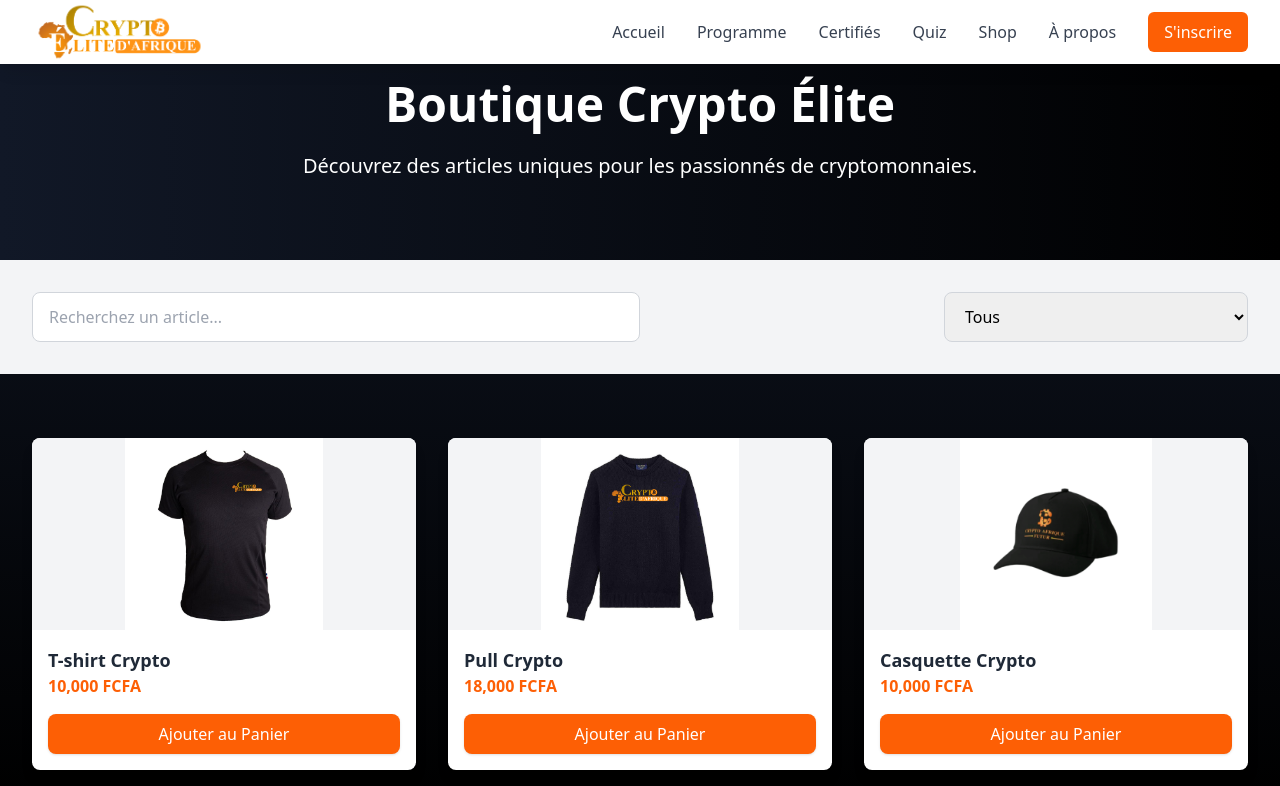
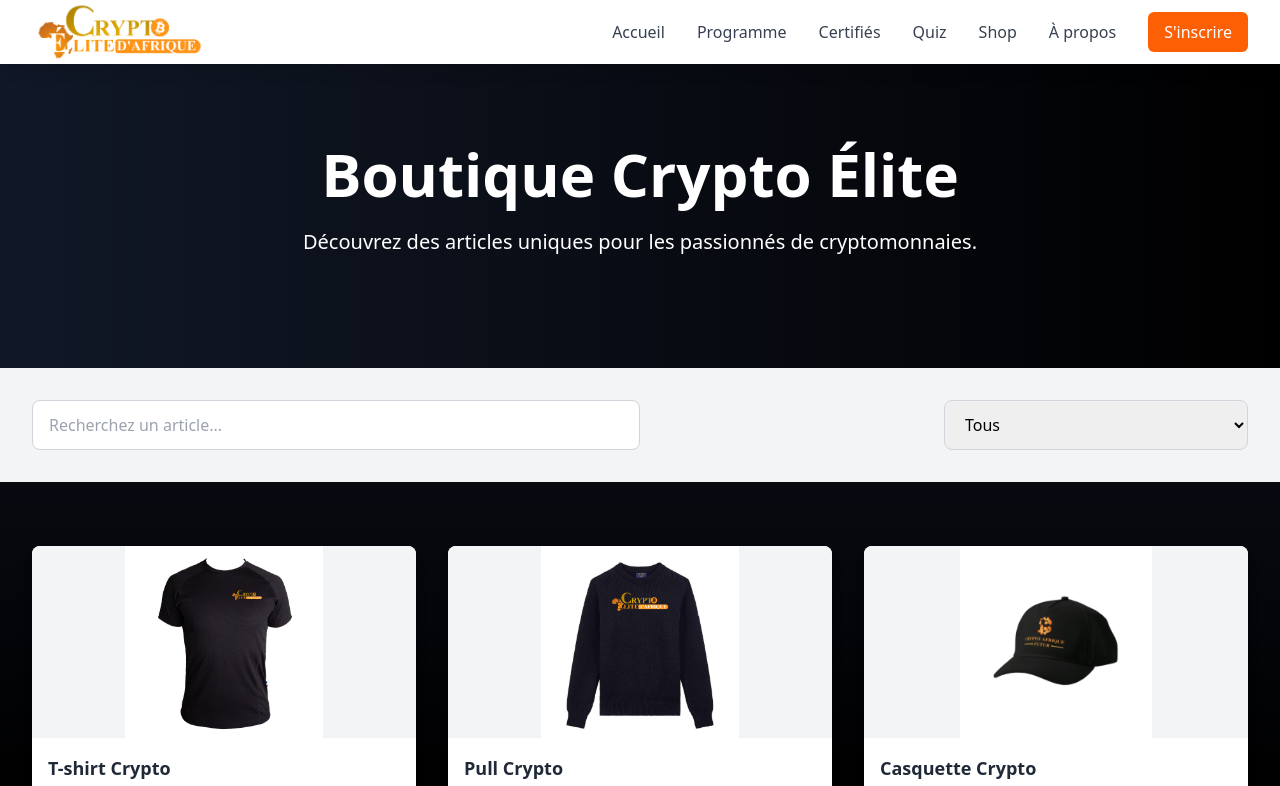
Before and after one commit to Nit-harley/CryptoElitedAfrique, a React (Vite) app: page /shop in a window 1280 px wide. Shown: the top 786 px of the page. Built offline with nearby package versions, Linux system fonts and the light colour scheme.

Commit message:
marge appbar shop

```diff
--- a/src/pages/Shop.tsx
+++ b/src/pages/Shop.tsx
@@ -116,9 +116,9 @@ export default function Shop() {
 
 
       {/* Hero Section */}
-      <section className="bg-gradient-to-r text-white py-20">
+      <section className="bg-gradient-to-r text-white py-28 mt-8">
         <div className="max-w-7xl mx-auto px-4 sm:px-6 lg:px-8 text-center">
-          <h1 className="text-5xl font-bold mb-6">Boutique Crypto Élite</h1>
+          <h1 className="text-4xl md:text-6xl font-bold mb-6">Boutique Crypto Élite</h1>
           <p className="text-xl max-w-3xl mx-auto">
             Découvrez des articles uniques pour les passionnés de cryptomonnaies.
           </p>
```
